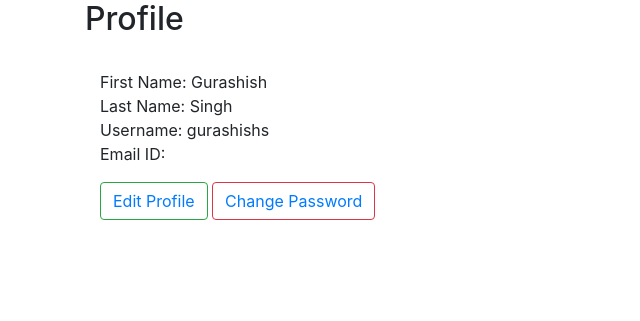
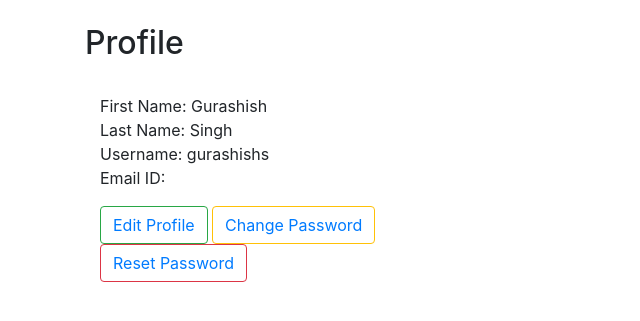
Before and after one commit to gurashish1singh/maxG_Django, a Django app: page /accounts/profile/ in a window 1280 px wide. Shown: the part 56-377 px from the top of the page, without its empty margins (0-640 px from the left). Run offline with Django 3.2, Linux system fonts and the light colour scheme; a user stored in the database is signed in; some libraries are stand-ins or nearby versions.

Commit message:
Made some changes in the profile.html and added a break after navbar

```diff
--- a/tutorial/accounts/templates/accounts/profile.html
+++ b/tutorial/accounts/templates/accounts/profile.html
@@ -15,7 +15,11 @@
 
 <div class="container-fluid">
     <button class="btn btn-outline-success"><a href="/accounts/profile/edit"> Edit Profile </a></button>
-        <button class="btn btn-outline-danger"><a href="/accounts/change-password"> Change Password </a></button>
+    <button class="btn btn-outline-warning"><a href="/accounts/change-password"> Change Password </a></button>
+</div>
+
+<div class="container-fluid">
+    <button class="btn btn-outline-danger"><a href="/accounts/reset-password"> Reset Password </a></button>
 </div>
 
 
--- a/tutorial/accounts/views.py
+++ b/tutorial/accounts/views.py
@@ -1,4 +1,5 @@
 from django.shortcuts import render,redirect
+from django.contrib.auth.decorators import login_required
 from django.contrib.auth import update_session_auth_hash # This is used so that the user is still loggged in after password change
 from django.contrib.auth.forms import (
     UserCreationForm,
@@ -13,6 +14,7 @@ from .forms import (
 
 
 # Create your views here.
+@login_required
 def home(request):
 
 
@@ -46,6 +48,7 @@ def register(request):
     return render(request,template_name,context)
 
 
+@login_required
 def view_profile(request):
 
     context = {
@@ -56,6 +59,7 @@ def view_profile(request):
     return render(request, template_name, context)
 
 
+@login_required
 def edit_profile(request):
     if request.method=='POST':
         form = EditProfileForm(request.POST, instance=request.user)
@@ -78,6 +82,7 @@ def edit_profile(request):
     return render(request, template_name, context)
 
 
+@login_required
 def change_password(request):
     if request.method=='POST':
         form = PasswordChangeForm(data=request.POST, user=request.user)
--- a/tutorial/templates/base.html
+++ b/tutorial/templates/base.html
@@ -11,7 +11,7 @@
     <title> {{title}} </title>
   </head>
   <body>
-    {% include 'navbar.html' %}
+    {% include 'navbar.html' %}<br>
 
       <div class="container">
           {% block content %}
```
Also changed, not shown: tutorial/db.sqlite3. Lines whose indentation alone changed are shown as unchanged.
